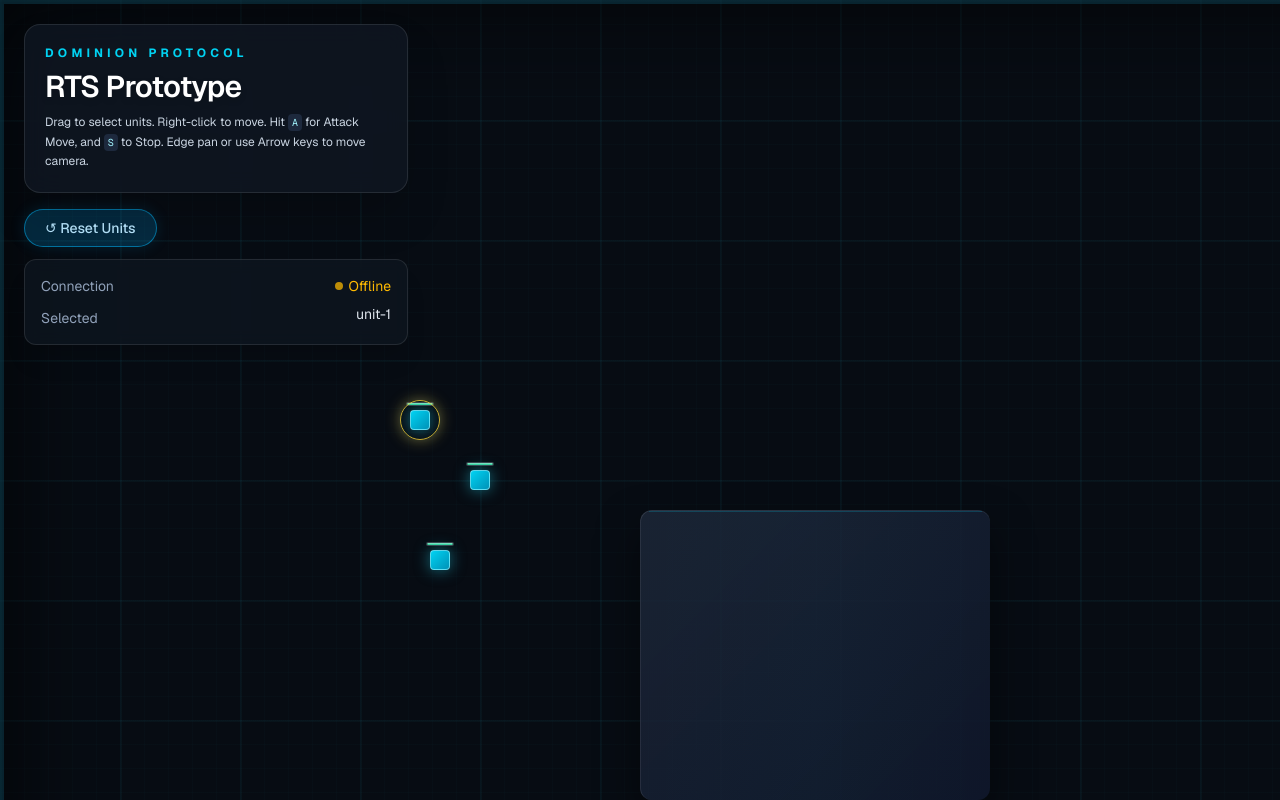
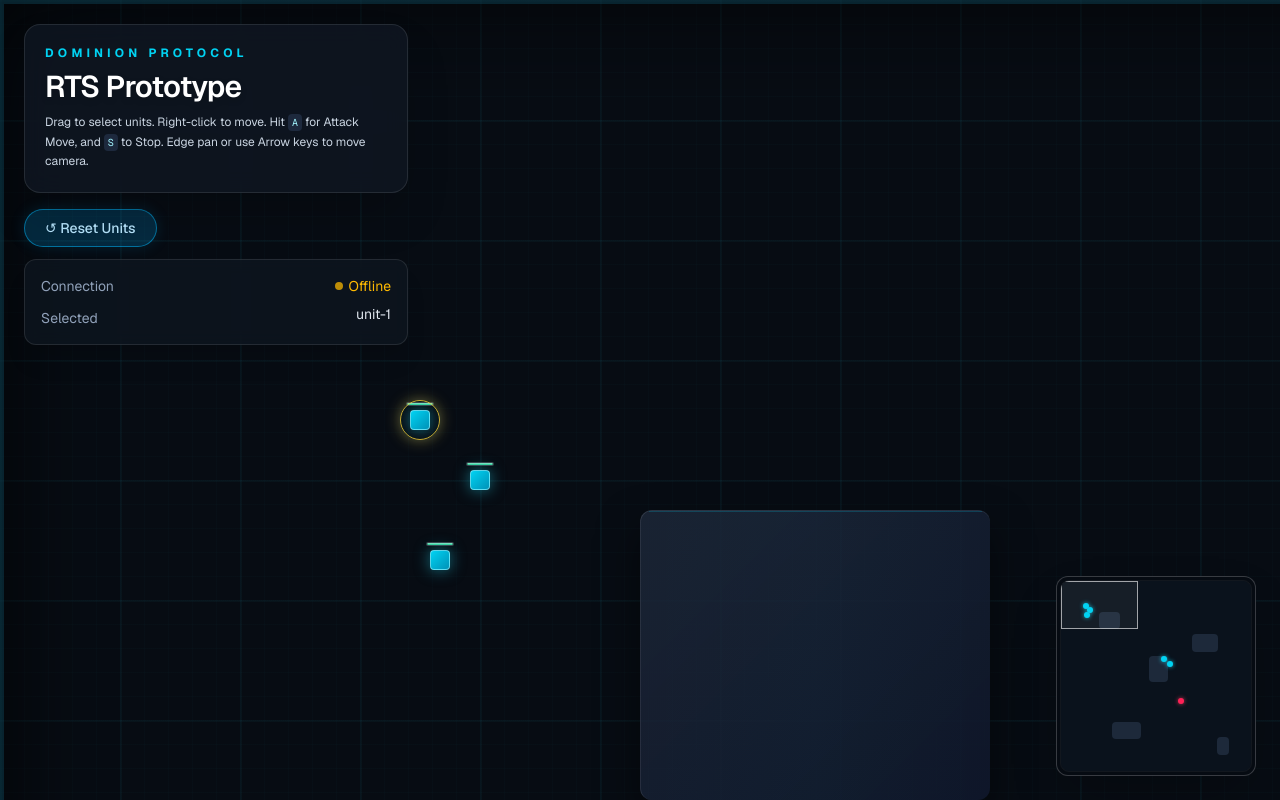
Before and after one commit to marco12893/dominion-protocol-frontend, a Next.js app: page / in a window 1280 px wide. Built offline with nearby package versions, Linux system fonts and the light colour scheme; no server answers.

Commit message:
Added minimap

```diff
--- a/src/app/page.js
+++ b/src/app/page.js
@@ -36,6 +36,16 @@ export default function Home() {
   const [obstacles, setObstacles] = useState(INITIAL_OBSTACLES);
   const [selectionBox, setSelectionBox] = useState(null);
   const [isAttackMoveMode, setIsAttackMoveMode] = useState(false);
+  const [windowSize, setWindowSize] = useState({ width: 0, height: 0 });
+
+  useEffect(() => {
+    function handleResize() {
+      setWindowSize({ width: window.innerWidth, height: window.innerHeight });
+    }
+    window.addEventListener("resize", handleResize);
+    handleResize();
+    return () => window.removeEventListener("resize", handleResize);
+  }, []);
 
   const [camera, setCamera] = useState({ x: 0, y: 0 });
   const mousePosRef = useRef({ x: 0, y: 0 });
@@ -517,6 +527,32 @@ export default function Home() {
           })}
         </div>
       </div>
+
+      {/* Minimap Overlay */}
+      <div className="absolute bottom-6 right-6 z-50 overflow-hidden rounded-xl border border-white/20 bg-[#070c13]/90 shadow-2xl backdrop-blur-md"
+           style={{ width: 200, height: 200, padding: 4 }}
+      >
+        <div className="relative w-full h-full bg-[#0a121c] rounded-lg overflow-hidden outline outline-1 outline-white/5 pointer-events-none">
+           {obstacles.map(obs => (
+             <div key={obs.id} className="absolute bg-slate-700/50 rounded-sm"
+                  style={{ left: obs.x * (192 / MAP_WIDTH), top: obs.y * (192 / MAP_HEIGHT), width: obs.width * (192 / MAP_WIDTH), height: obs.height * (192 / MAP_HEIGHT) }} />
+           ))}
+           <div className="absolute border-[1.5px] border-white/60 bg-white/5 pointer-events-none transition-all duration-75"
+                style={{
+                  left: camera.x * (192 / MAP_WIDTH),
+                  top: camera.y * (192 / MAP_HEIGHT),
+                  width: windowSize.width * (192 / MAP_WIDTH),
+                  height: windowSize.height * (192 / MAP_HEIGHT)
+                }} />
+           {units.map(unit => {
+             const isEnemy = unit.owner === "enemy";
+             return (
+               <div key={unit.id} className={`absolute w-1.5 h-1.5 rounded-full -translate-x-1/2 -translate-y-1/2 transition-all duration-75 ${isEnemy ? 'bg-rose-500 shadow-[0_0_4px_rgba(244,63,94,0.8)]' : 'bg-cyan-400 shadow-[0_0_4px_rgba(34,211,238,0.8)]'}`}
+                    style={{ left: unit.x * (192 / MAP_WIDTH), top: unit.y * (192 / MAP_HEIGHT) }} />
+             )
+           })}
+        </div>
+      </div>
       <style dangerouslySetInnerHTML={{__html: `
         @keyframes muzzle-flash {
           0% { opacity: 0; transform: scaleX(0.4); }
```
